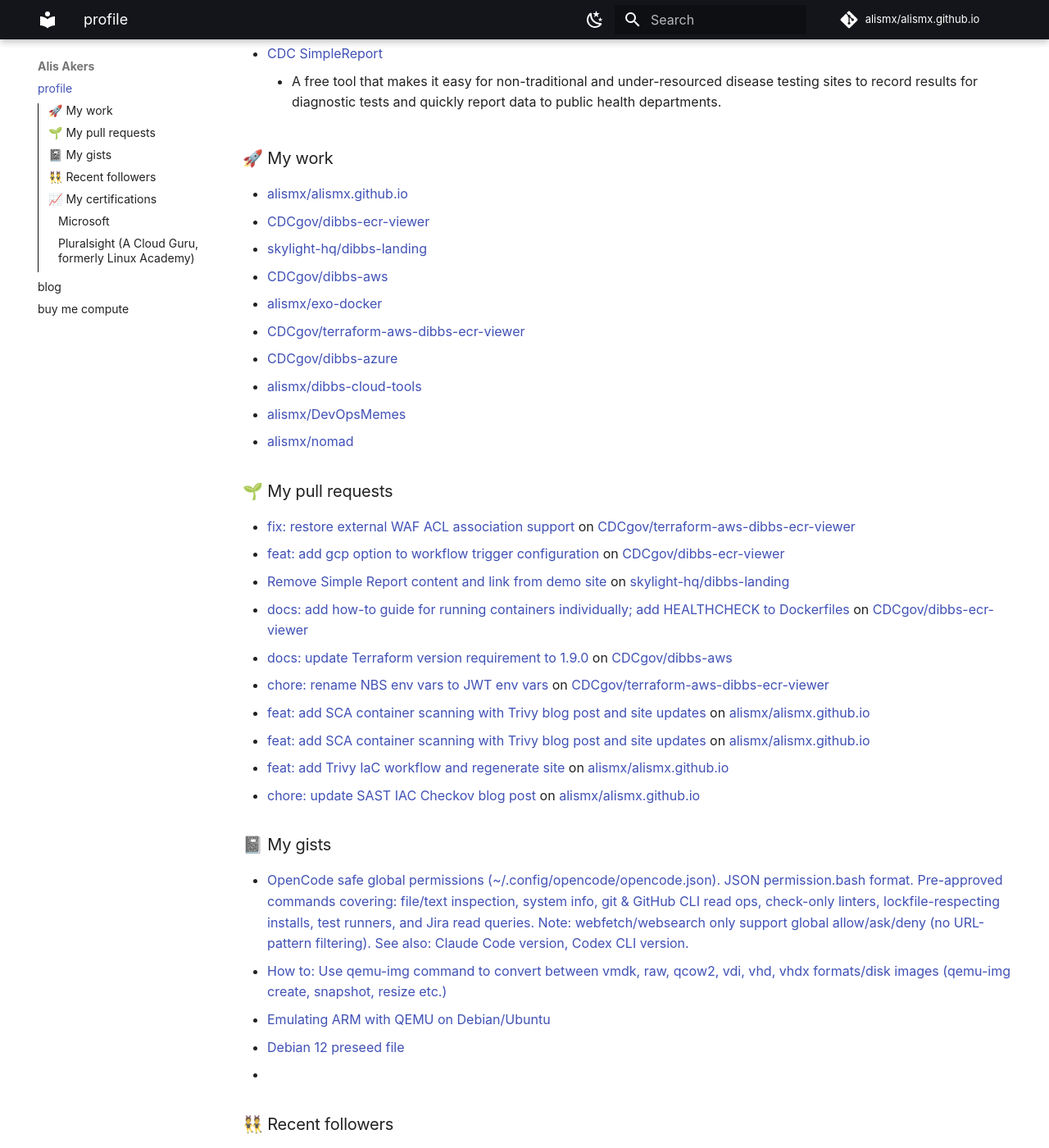
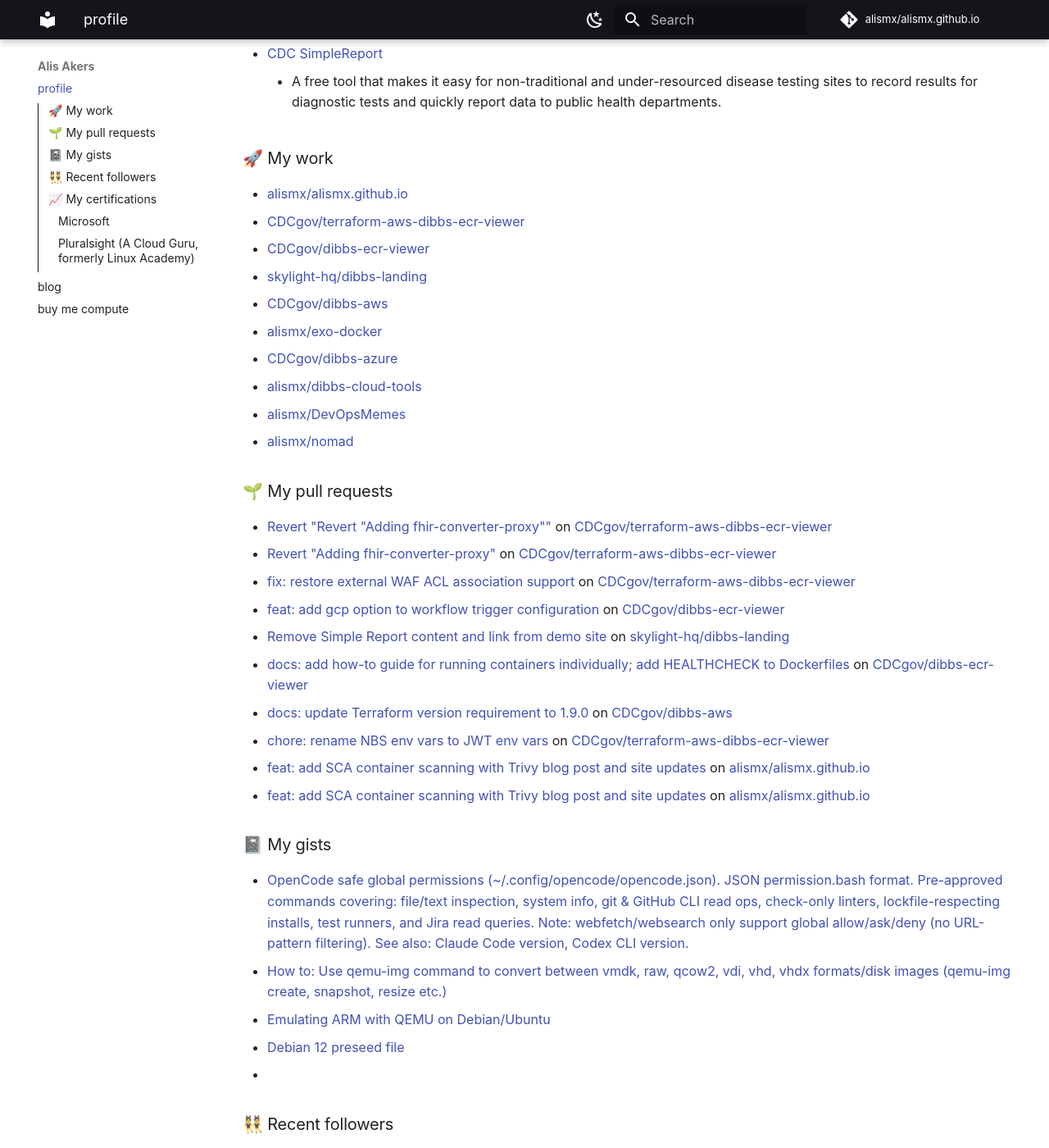
Before and after one commit to alismx/alismx.github.io, an MkDocs documentation site: the page built from docs/index.md, in a window 1280 px wide and 1400 px high, scrolled down 490 px. Shown: the whole window at 82% size. Built offline with MkDocs 1.6.1 and Material for MkDocs 9.7.7, drawn with Linux system fonts in a browser that asks for light colours; plug-ins that fetch from the network failed and are left out; comment, search, counter and statistics services are not loaded.

Commit message:
Update generated files

```diff
--- a/docs/index.md
+++ b/docs/index.md
@@ -16,11 +16,11 @@ I'm Alis, a DevOps engineer passionate about open-source, cloud-native technolog
 ### 🚀 My work
 
 - [alismx/alismx.github.io](https://github.com/alismx/alismx.github.io)
+- [CDCgov/terraform-aws-dibbs-ecr-viewer](https://github.com/CDCgov/terraform-aws-dibbs-ecr-viewer)
 - [CDCgov/dibbs-ecr-viewer](https://github.com/CDCgov/dibbs-ecr-viewer)
 - [skylight-hq/dibbs-landing](https://github.com/skylight-hq/dibbs-landing)
 - [CDCgov/dibbs-aws](https://github.com/CDCgov/dibbs-aws)
 - [alismx/exo-docker](https://github.com/alismx/exo-docker)
-- [CDCgov/terraform-aws-dibbs-ecr-viewer](https://github.com/CDCgov/terraform-aws-dibbs-ecr-viewer)
 - [CDCgov/dibbs-azure](https://github.com/CDCgov/dibbs-azure)
 - [alismx/dibbs-cloud-tools](https://github.com/alismx/dibbs-cloud-tools)
 - [alismx/DevOpsMemes](https://github.com/alismx/DevOpsMemes)
@@ -28,6 +28,8 @@ I'm Alis, a DevOps engineer passionate about open-source, cloud-native technolog
 
 ### 🌱 My pull requests
 
+- [Revert &#34;Revert &#34;Adding fhir-converter-proxy&#34;&#34;](https://github.com/CDCgov/terraform-aws-dibbs-ecr-viewer/pull/61) on [CDCgov/terraform-aws-dibbs-ecr-viewer](https://github.com/CDCgov/terraform-aws-dibbs-ecr-viewer)
+- [Revert &#34;Adding fhir-converter-proxy&#34;](https://github.com/CDCgov/terraform-aws-dibbs-ecr-viewer/pull/60) on [CDCgov/terraform-aws-dibbs-ecr-viewer](https://github.com/CDCgov/terraform-aws-dibbs-ecr-viewer)
 - [fix: restore external WAF ACL association support](https://github.com/CDCgov/terraform-aws-dibbs-ecr-viewer/pull/59) on [CDCgov/terraform-aws-dibbs-ecr-viewer](https://github.com/CDCgov/terraform-aws-dibbs-ecr-viewer)
 - [feat: add gcp option to workflow trigger configuration](https://github.com/CDCgov/dibbs-ecr-viewer/pull/1646) on [CDCgov/dibbs-ecr-viewer](https://github.com/CDCgov/dibbs-ecr-viewer)
 - [Remove Simple Report content and link from demo site](https://github.com/skylight-hq/dibbs-landing/pull/27) on [skylight-hq/dibbs-landing](https://github.com/skylight-hq/dibbs-landing)
@@ -36,8 +38,6 @@ I'm Alis, a DevOps engineer passionate about open-source, cloud-native technolog
 - [chore: rename NBS env vars to JWT env vars](https://github.com/CDCgov/terraform-aws-dibbs-ecr-viewer/pull/57) on [CDCgov/terraform-aws-dibbs-ecr-viewer](https://github.com/CDCgov/terraform-aws-dibbs-ecr-viewer)
 - [feat: add SCA container scanning with Trivy blog post and site updates](https://github.com/alismx/alismx.github.io/pull/23) on [alismx/alismx.github.io](https://github.com/alismx/alismx.github.io)
 - [feat: add SCA container scanning with Trivy blog post and site updates](https://github.com/alismx/alismx.github.io/pull/22) on [alismx/alismx.github.io](https://github.com/alismx/alismx.github.io)
-- [feat: add Trivy IaC workflow and regenerate site](https://github.com/alismx/alismx.github.io/pull/19) on [alismx/alismx.github.io](https://github.com/alismx/alismx.github.io)
-- [chore: update SAST IAC Checkov blog post](https://github.com/alismx/alismx.github.io/pull/18) on [alismx/alismx.github.io](https://github.com/alismx/alismx.github.io)
 
 ### 📓 My gists
 
```
